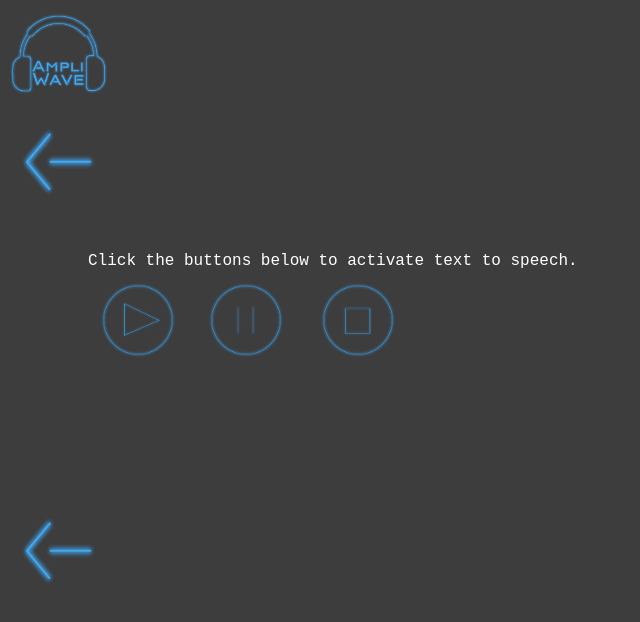
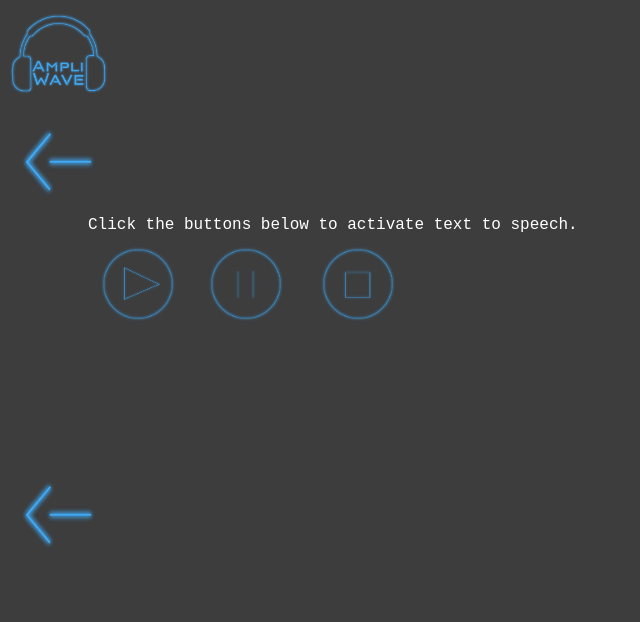
Before and after one commit to Code-Cherry/AmpliWave, a PHP site: page /song.html in a window 1280 px wide. Shown: the top 622 px of the page, without its empty margins (0-640 px from the left). Run offline with PHP 8.4, Linux system fonts and the light colour scheme; some libraries are stand-ins or nearby versions.

```diff
--- a/album.html
+++ b/album.html
@@ -21,8 +21,6 @@
 </a>
 <div class="fade-in">
 <div class="indent">
-<br>
-<br>
 <div class="text">
 Click the buttons below to activate text to speech.
 </div>
--- a/artist.html
+++ b/artist.html
@@ -21,8 +21,6 @@
 </a>
 <div class="fade-in">
 <div class="indent">
-<br>
-<br>
 <div class="text">
 Click the buttons below to activate text to speech.
 </div>
--- a/searchpage.css
+++ b/searchpage.css
@@ -15,7 +15,7 @@ body {
 
 .title {
 	color: #56b2e8; /*This is a light blue*/
-	font-family: "Neo Latina", Courier, monospace;
+	font-family: "Neutra Display Bold", Courier, monospace;
 	font-size: 500%;
 }
 
@@ -55,7 +55,7 @@ a:link {
 }
 
 a:visited {
-  color: #56b2e8;
+  color: white;
   background-color: transparent;
   text-decoration: underline;
 }
--- a/song.html
+++ b/song.html
@@ -22,8 +22,6 @@
 </a>
 <div class="fade-in">
 <div class="indent">
-<br>
-<br>
 <div class="text">
 Click the buttons below to activate text to speech.
 </div>
```
